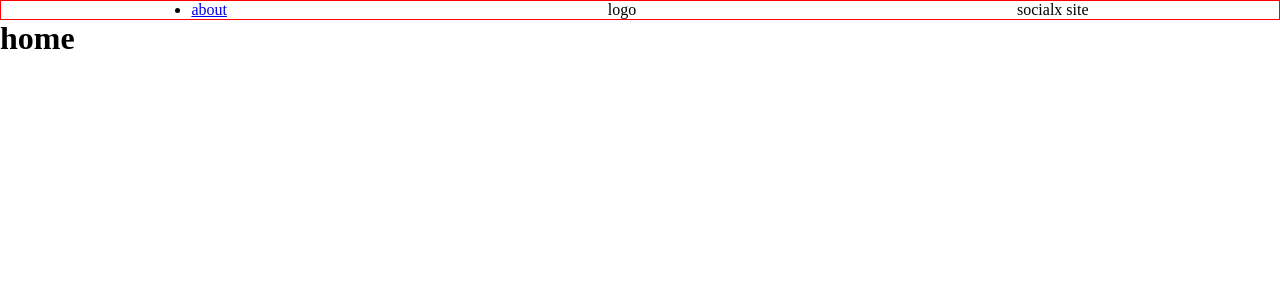
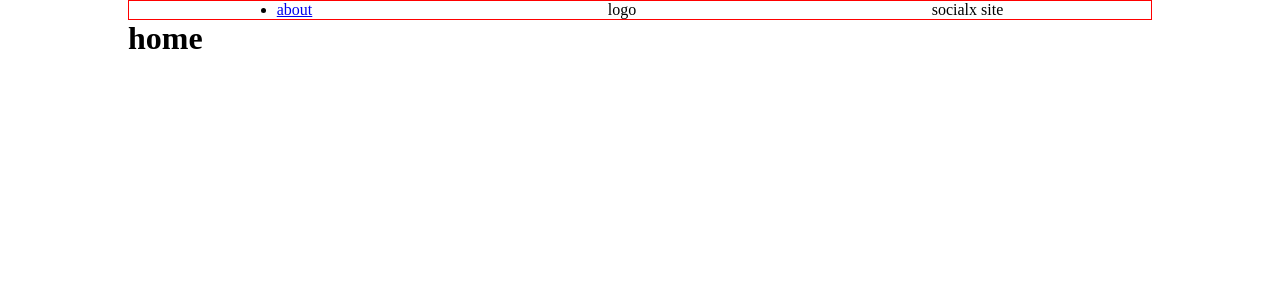
Before and after one commit to herzorf/herzorf, a Vue app: page / in a window 1280 px wide. Shown: the top 300 px of the page. Built offline with nearby package versions, Linux system fonts and the light colour scheme.

Commit message:
设置页面内容的整体宽度

```diff
--- a/src/App.vue
+++ b/src/App.vue
@@ -1,10 +1,19 @@
+
+
+<template>
+  <div class="wrapper">
+    <router-view></router-view>
+  </div>
+</template>
+
 <script setup lang="ts">
 
 </script>
 
-<template>
-  <router-view></router-view>
-</template>
-
 <style scoped>
+.wrapper{
+  width: 80%;
+  min-height: 100vh;
+  margin: 0 auto;
+}
 </style>
```
